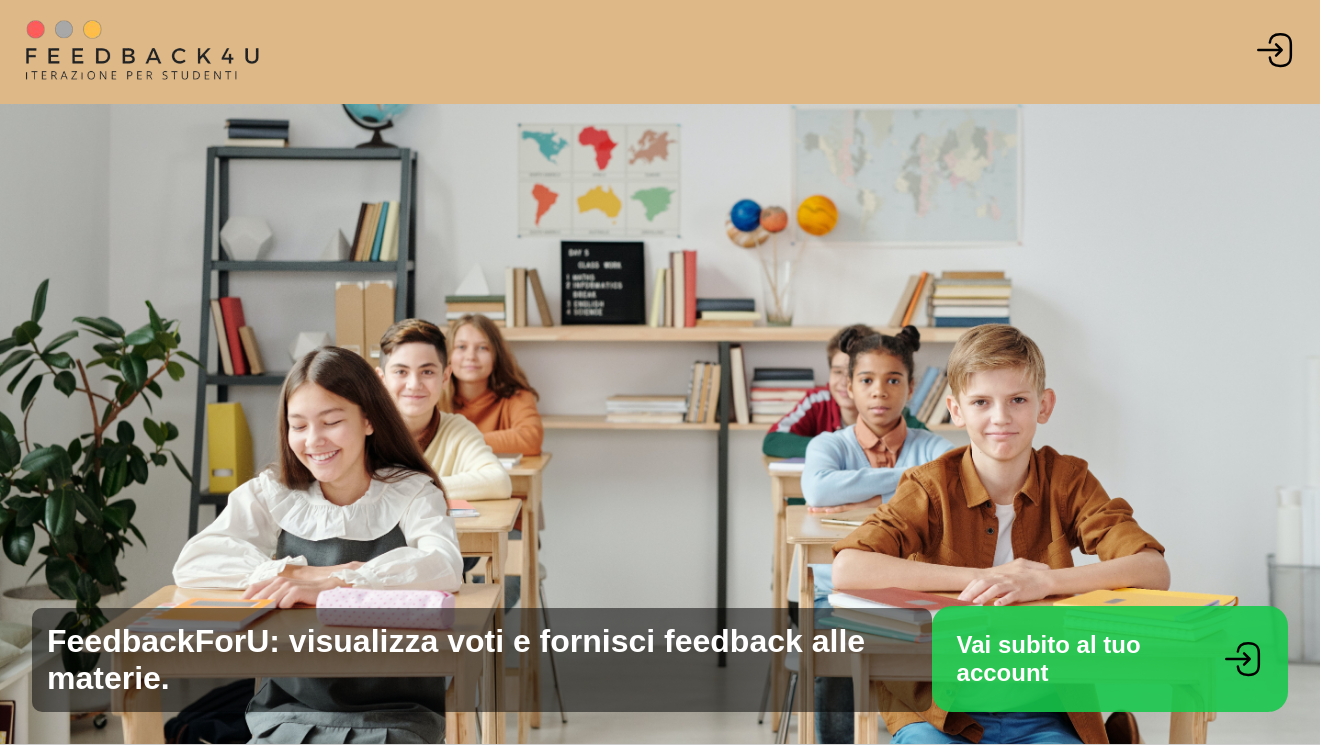
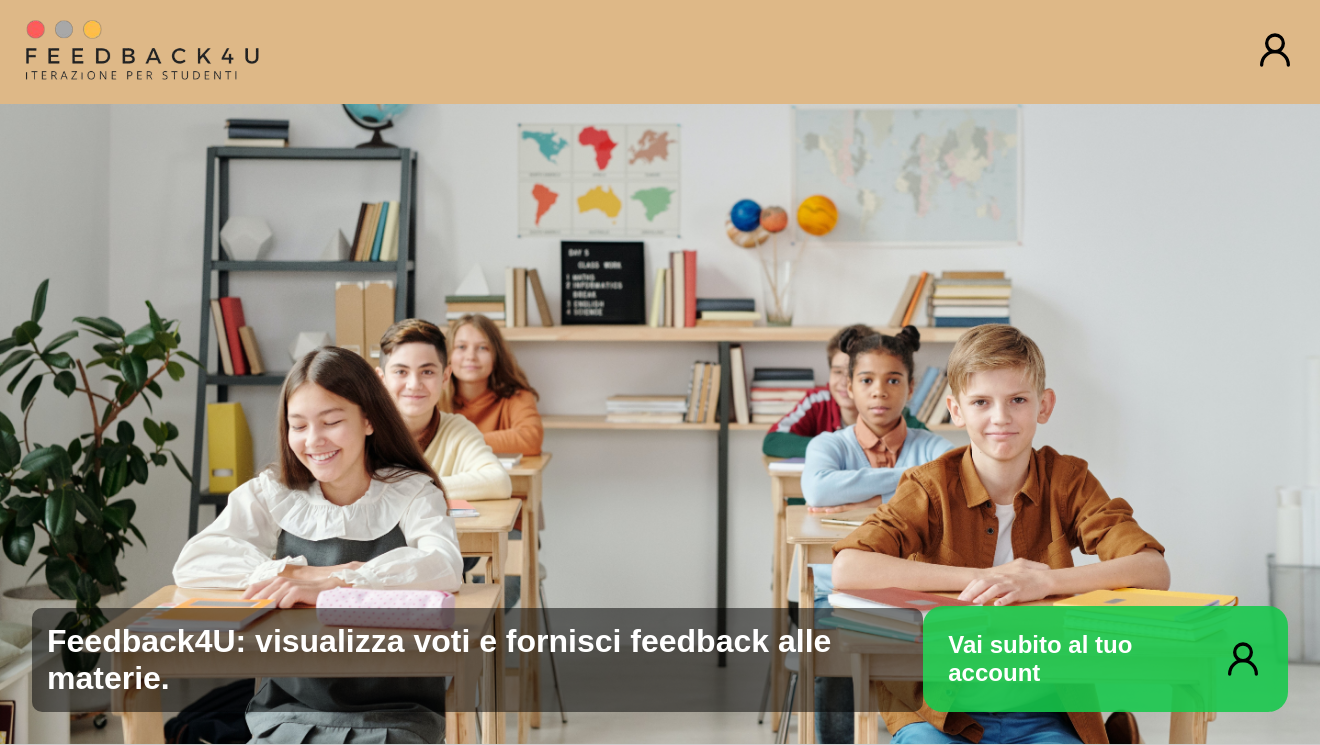
Before and after one commit to ilCONDORA/Feedback4U, a PHP site: page /homePage.php in a window 1320 px wide. Shown: the top 745 px of the page. Run offline with PHP 8.4, Linux system fonts and the light colour scheme.

Commit message:
Aggiornamento css

```diff
--- a/header.php
+++ b/header.php
@@ -54,7 +54,7 @@
           } else {
             // The user is not logged in
             echo '<a href="login.php"
-            ><img src="./svg/login.svg" alt="bottone login" class="svg"
+            ><img src="./svg/user-2.svg" alt="bottone login" class="svg"
           /></a>';
           }
           if (isset($_GET['logout'])) {
--- a/homePage.php
+++ b/homePage.php
@@ -69,7 +69,7 @@
     <?php include('header.php'); ?>
     <section class="landing">
       <h1>
-        FeedbackForU: visualizza voti e fornisci feedback alle materie.
+        Feedback4U: visualizza voti e fornisci feedback alle materie.
       </h1>
       <?php
       // Start the session
@@ -88,7 +88,7 @@
         echo '<a href="login.php"
               ><b>Vai subito al tuo account</b>
               <img
-                src="./svg/login.svg"
+                src="./svg/user-2.svg"
                 alt="bottone login"
                 style="margin-left: 12px; height: 40px"
               />
--- a/login.php
+++ b/login.php
@@ -13,6 +13,7 @@
             display: flex;
             align-items: center;
             justify-content: center;
+            flex-direction: column;
         }
 
         .containerFormLogin {
@@ -25,6 +26,7 @@
             box-shadow: rgba(0, 0, 0, 0.35) 0px 5px 15px;
             padding: 2rem;
             background-color: white;
+            margin-bottom: 2rem;
         }
 
         .btnLogin {
```
